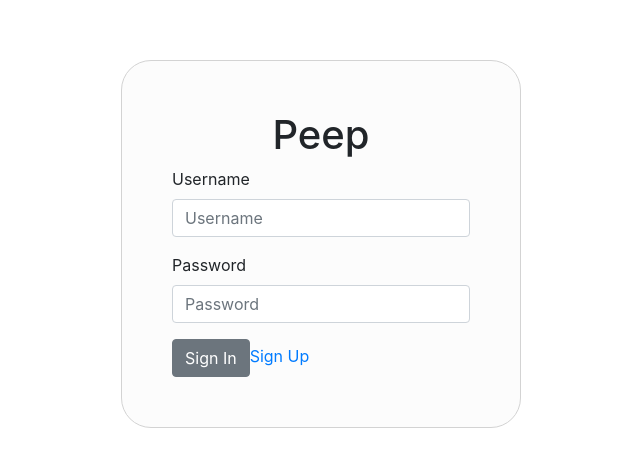
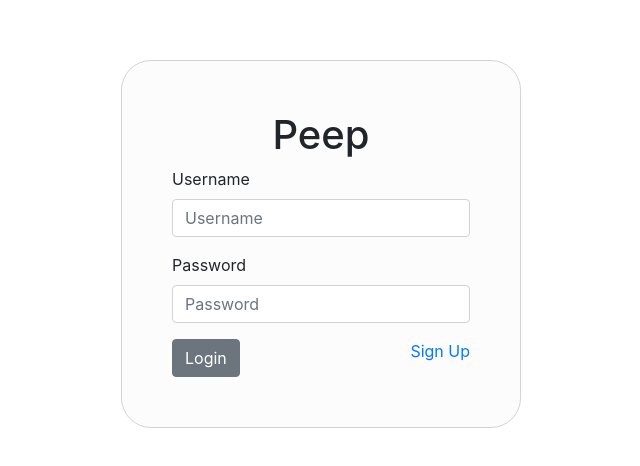
Before and after one commit to samclark2015/peep-chat-client, a React (Create React App) app: page /login in a window 1280 px wide. Shown: the part 156-622 px from the top of the page, without its empty margins (319-959 px from the left). Built offline with nearby package versions, Linux system fonts and the light colour scheme; what @mars/heroku-js-runtime-env would draw is missing.

Commit message:
Finished Signup flow

```diff
--- a/src/components/Login.js
+++ b/src/components/Login.js
@@ -37,8 +37,10 @@ export class Login extends Component {
 							<Label for="password">Password</Label>
 							<input className="form-control" type="password" name="password" id="password" placeholder="Password" ref={(o) => this.password = o}  />
 						</FormGroup>
-						<Button>Sign In</Button>
-						<Link to="/signup">Sign Up</Link>
+						<div>
+							<Button>Login</Button>
+							<Link className="pull-right" to="/signup">Sign Up</Link>
+						</div>
 					</Form>
 				</div>
 				{this.props.user ? <Redirect to="/dashboard" /> : null}
--- a/src/components/Signup.js
+++ b/src/components/Signup.js
@@ -1,6 +1,6 @@
 import $ from 'jquery';
 import React, { Component } from 'react';
-import { Redirect } from 'react-router-dom';
+import { Redirect, Link } from 'react-router-dom';
 import { Button, Form, FormGroup, Label } from 'reactstrap';
 import 'stylesheets/Login.css';
 const settings = require('api-config.js');
@@ -55,7 +55,10 @@ export class Signup extends Component {
 							<Label for="confirmation">Password Confirmation</Label>
 							<input className="form-control" type="password" name="confirmation" id="confirmation" placeholder="Password" ref={(o) => this.confirmation = o}  />
 						</FormGroup>
-						<Button>Sign Up</Button>
+						<div>
+							<Button>Sign Up</Button>
+							<Link className="pull-right" to="/login">Login</Link>
+						</div>
 					</Form>
 				</div>
 				{this.props.user ? <Redirect to="/dashboard" /> : null}
```
